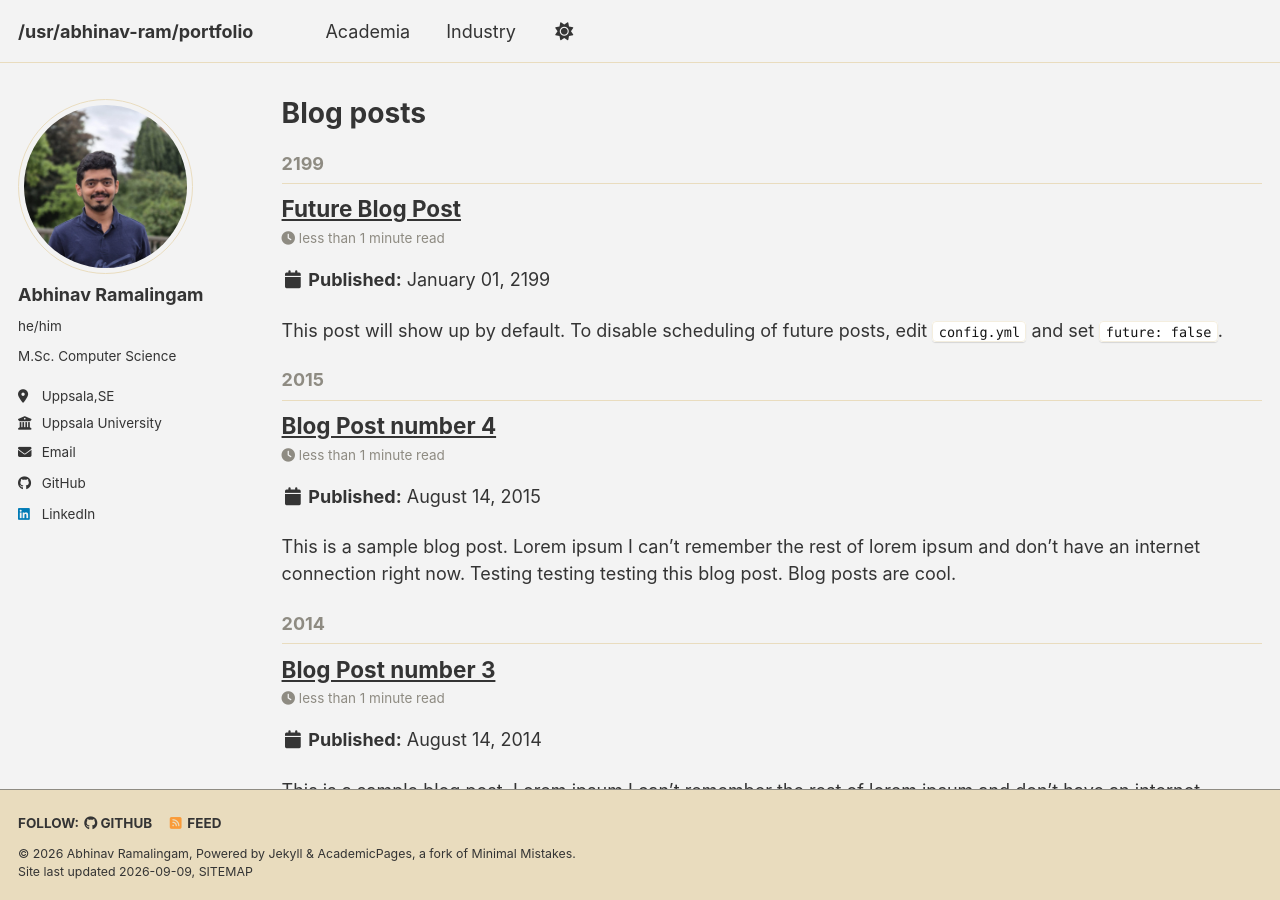
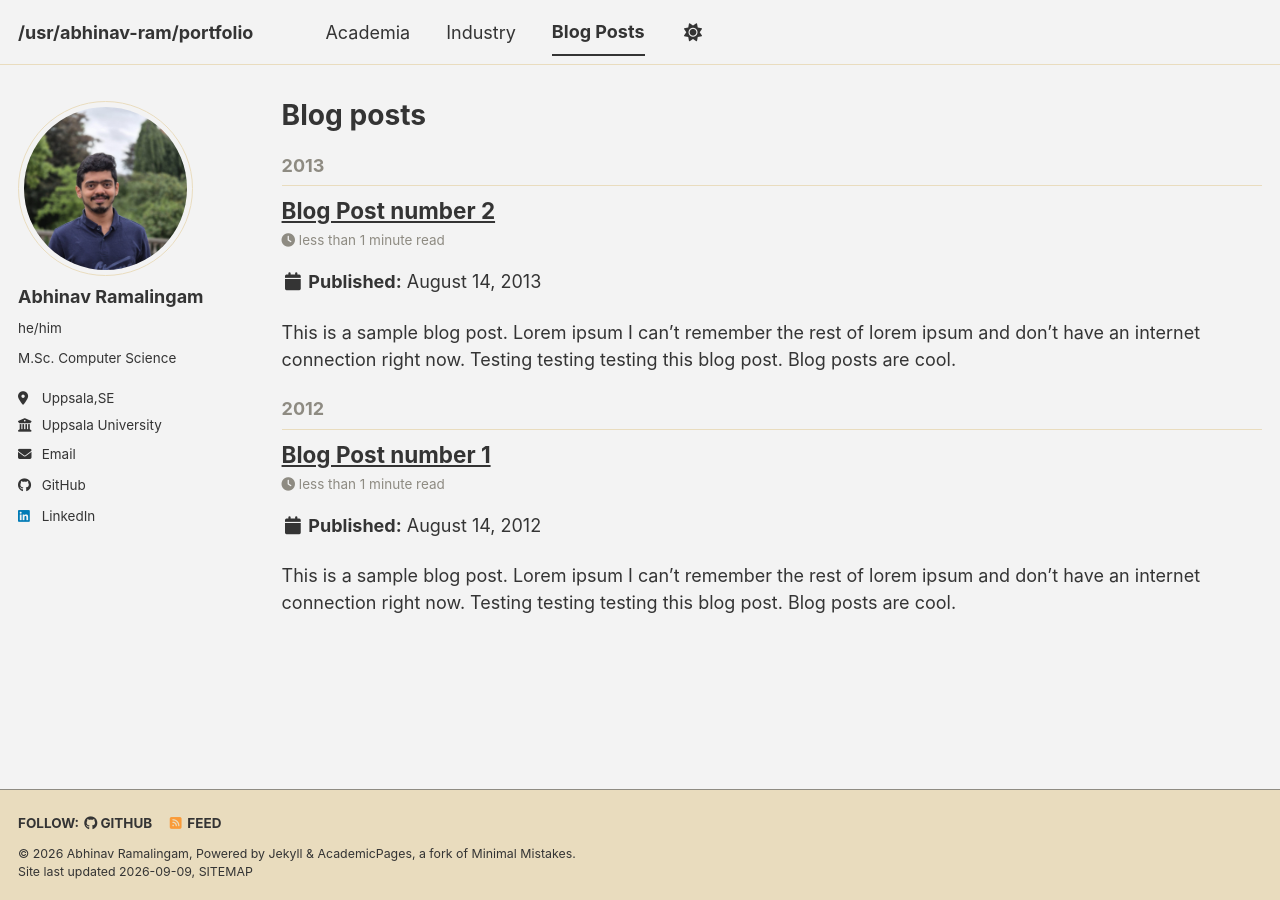
Before and after one commit to Abhinav-Ram/Abhinav-Ram.github.io, a Jekyll site: the page built from _pages/year-archive.html, in a window 1280 px wide and 900 px high. Built offline with Jekyll 4.4.1, drawn with Linux system fonts in a browser that asks for light colours; a style sheet for code colours, icons or effects is not loaded.

Commit message:
initiate-blog

```diff
--- a/_data/navigation.yml
+++ b/_data/navigation.yml
@@ -14,6 +14,9 @@ main:
   - title: "Industry"
     url: /industry/
 
+  - title: "Blog Posts"
+    url: /year-archive/
+
   # - title: "Publications"
   #   url: /publications/
 
@@ -26,9 +29,6 @@ main:
   # - title: "Portfolio"
   #   url: /portfolio/
 
-  # - title: "Blog Posts"
-  #   url: /year-archive/
-
   # - title: "CV"
   #   url: /cv/
 
--- a/_posts/2014-08-14-blog-post-3.md
+++ /dev/null
@@ -1,20 +0,0 @@
----
-title: 'Blog Post number 3'
-date: 2014-08-14
-permalink: /posts/2014/08/blog-post-3/
-tags:
-  - cool posts
-  - category1
-  - category2
----
-
-This is a sample blog post. Lorem ipsum I can't remember the rest of lorem ipsum and don't have an internet connection right now. Testing testing testing this blog post. Blog posts are cool.
-
-Headings are cool
-======
-
-You can have many headings
-======
-
-Aren't headings cool?
-------
--- a/_posts/2199-01-01-future-post.md
+++ /dev/null
@@ -1,11 +0,0 @@
----
-title: 'Future Blog Post'
-date: 2199-01-01
-permalink: /posts/2012/08/blog-post-4/
-tags:
-  - cool posts
-  - category1
-  - category2
----
-
-This post will show up by default. To disable scheduling of future posts, edit `config.yml` and set `future: false`.
```
Also changed, not shown: _posts/2015-08-14-blog-post-4.md (deleted, +0 -20 lines).
